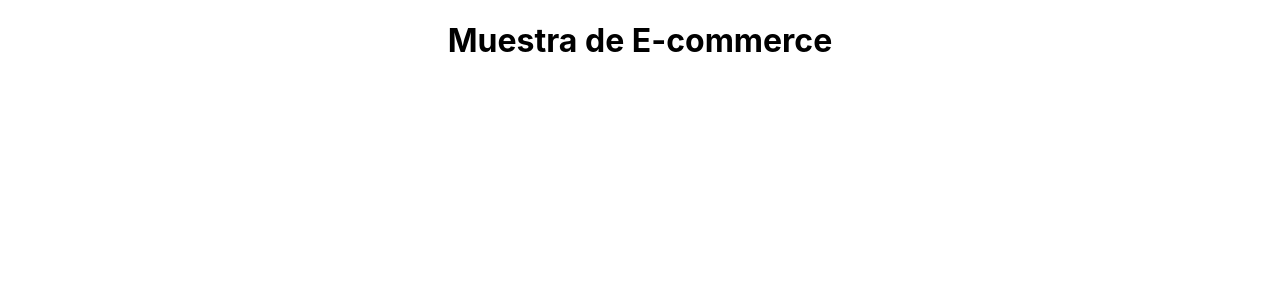
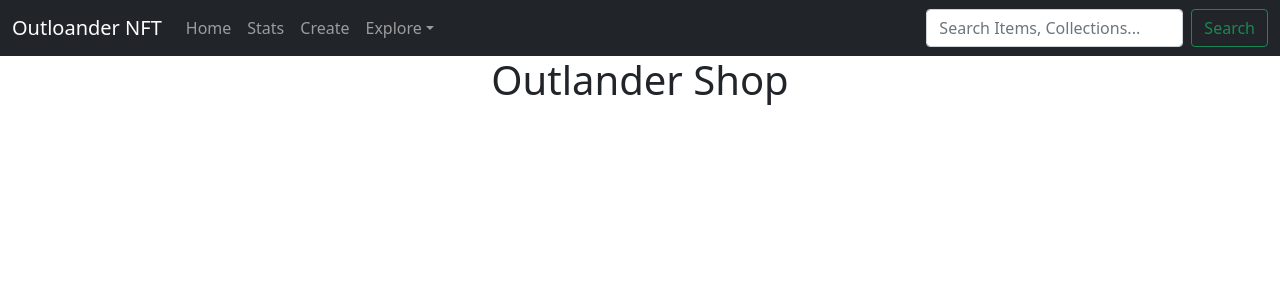
Before and after one commit to PabDevH/e-commerce-3110, a React (Create React App) app: page / in a window 1280 px wide. Shown: the top 300 px of the page. Built offline with nearby package versions, Linux system fonts and the light colour scheme.

Commit message:
PABLO-SIXTO

```diff
--- a/package.json
+++ b/package.json
@@ -6,7 +6,9 @@
     "@testing-library/jest-dom": "^5.16.1",
     "@testing-library/react": "^12.1.2",
     "@testing-library/user-event": "^13.5.0",
+    "bootstrap": "^5.1.3",
     "react": "^17.0.2",
+    "react-bootstrap": "^2.1.1",
     "react-dom": "^17.0.2",
     "react-scripts": "5.0.0",
     "web-vitals": "^2.1.3"
--- a/src/App.js
+++ b/src/App.js
@@ -1,10 +1,13 @@
-import logo from './logo.svg';
+import "bootstrap/dist/css/bootstrap.min.css";
 import './App.css';
+import NavBar from "./components/NavBar";
 
 function App() {
   return (
+
     <div className="App">
-      <h1>Muestra de E-commerce</h1>
+      <NavBar />
+      <h1>Outlander Shop</h1>
     </div>
   );
 }
--- /dev/null
+++ b/src/components/NavBar.js
@@ -0,0 +1,43 @@
+import { FormControl, Button, Container, Form, Nav, Navbar, NavDropdown, NavItem } from "react-bootstrap";
+
+const NavBar = () => {
+  return (
+    <Navbar bg="dark" variant="dark">
+  <Container fluid>
+    <Navbar.Brand href="#">Outloander NFT</Navbar.Brand>
+    <Navbar.Toggle aria-controls="navbarScroll" />
+    <Navbar.Collapse id="navbarScroll">
+      <Nav
+        className="me-auto my-2 my-lg-0"
+        style={{ maxHeight: '100px' }}
+        navbarScroll
+      >
+        <Nav.Link href="#action1">Home</Nav.Link>
+        <Nav.Link href="#action2">Stats</Nav.Link>
+        <Nav.Link href="#action3">Create</Nav.Link>
+        <NavDropdown title="Explore" id="navbarScrollingDropdown">
+        <NavDropdown.Item href="#action/3.1">Art</NavDropdown.Item>
+        <NavDropdown.Item href="#action/3.2">Collectibls</NavDropdown.Item>
+        <NavDropdown.Item href="#action/3.3">Music</NavDropdown.Item>
+        <NavDropdown.Item href="#action/3.4">Sport</NavDropdown.Item>
+        <NavDropdown.Item href="#action/3.5">Trading Cards</NavDropdown.Item>
+        <NavDropdown.Item href="#action/3.6">Photography</NavDropdown.Item>
+        </NavDropdown>
+
+      </Nav>
+      <Form className="d-flex">
+        <FormControl
+          type="search"
+          placeholder="Search Items, Collections..."
+          className="me-2"
+          aria-label="Search"
+        />
+        <Button variant="outline-success">Search</Button>
+      </Form>
+    </Navbar.Collapse>
+  </Container>
+</Navbar>
+  );
+};
+
+export default NavBar;
```
Also changed, not shown: 1 other file (tests, documents, lock files or other folders).
